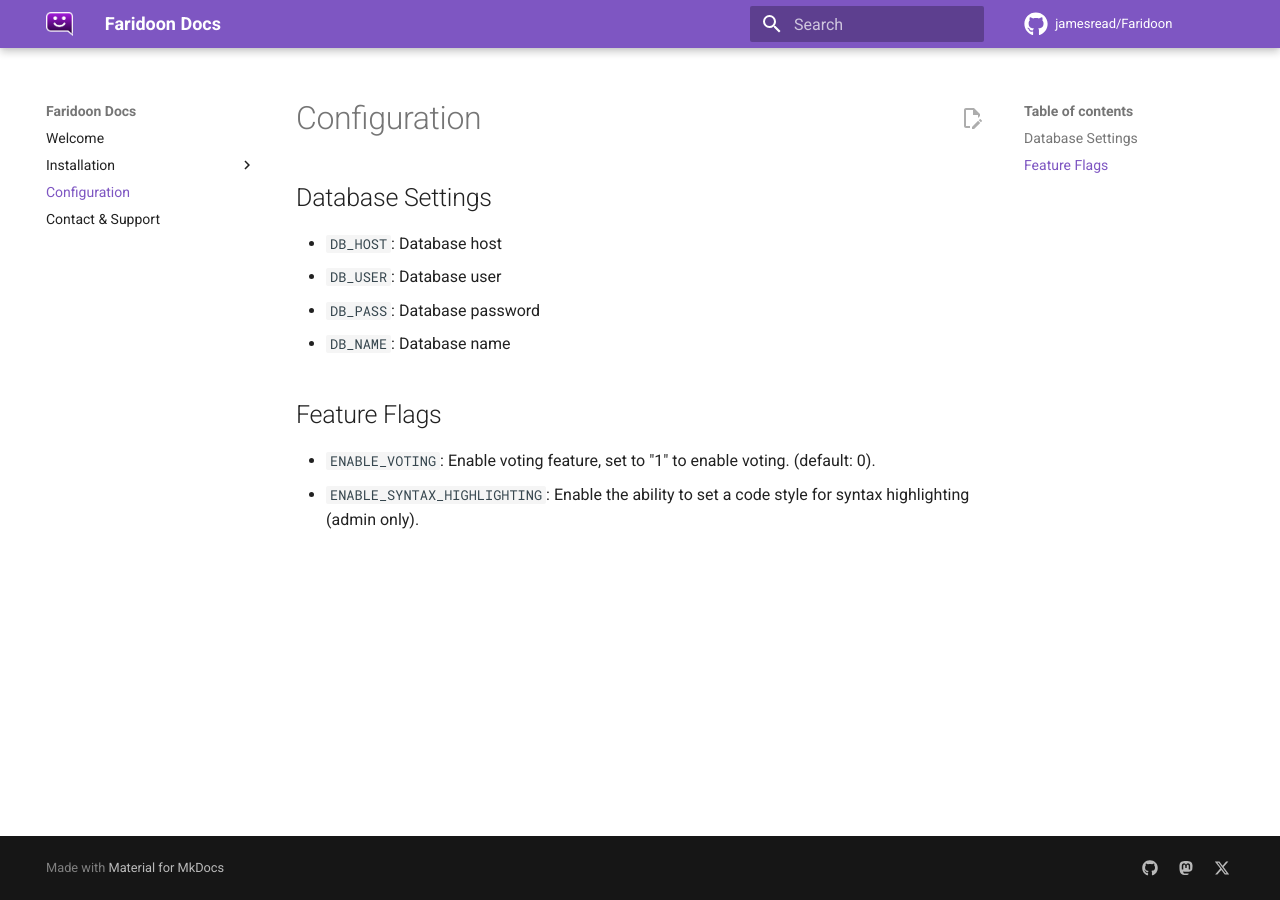
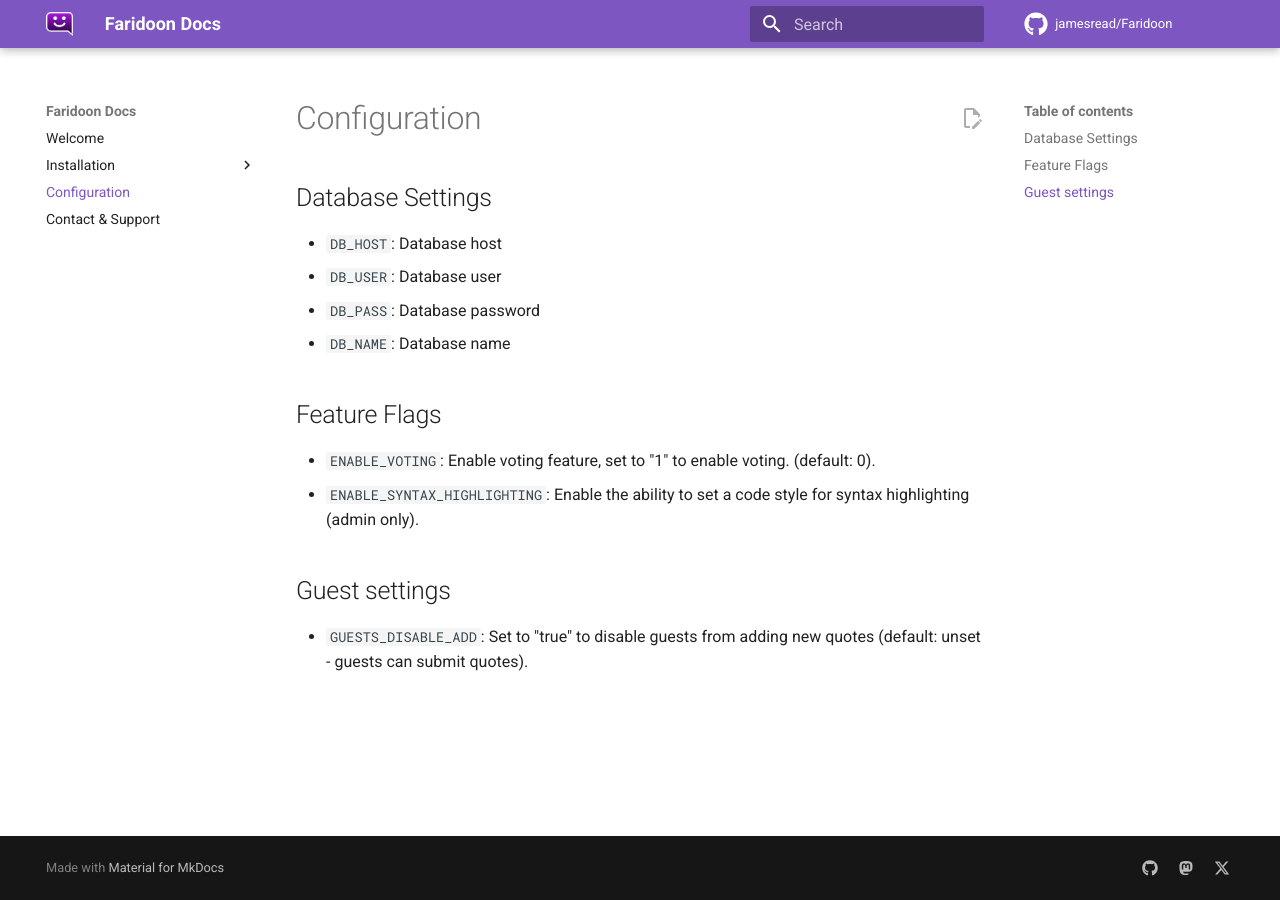
Before and after one commit to jamesread/faridoon, an MkDocs documentation site: the page built from docs/configuration/index.md, in a window 1280 px wide. Built offline with MkDocs 1.6.1 and Material for MkDocs 9.7.7, drawn with Linux system fonts in a browser that asks for light colours; comment, search, counter and statistics services are not loaded.

Commit message:
Document GUESTS_DISABLE_ADD

```diff
--- a/docs/configuration/index.md
+++ b/docs/configuration/index.md
@@ -11,3 +11,7 @@
 
 - `ENABLE_VOTING`: Enable voting feature, set to "1" to enable voting. (default: 0).
 - `ENABLE_SYNTAX_HIGHLIGHTING`: Enable the ability to set a code style for syntax highlighting (admin only).
+
+## Guest settings
+
+- `GUESTS_DISABLE_ADD`: Set to "true" to disable guests from adding new quotes (default: unset - guests can submit quotes).
```
